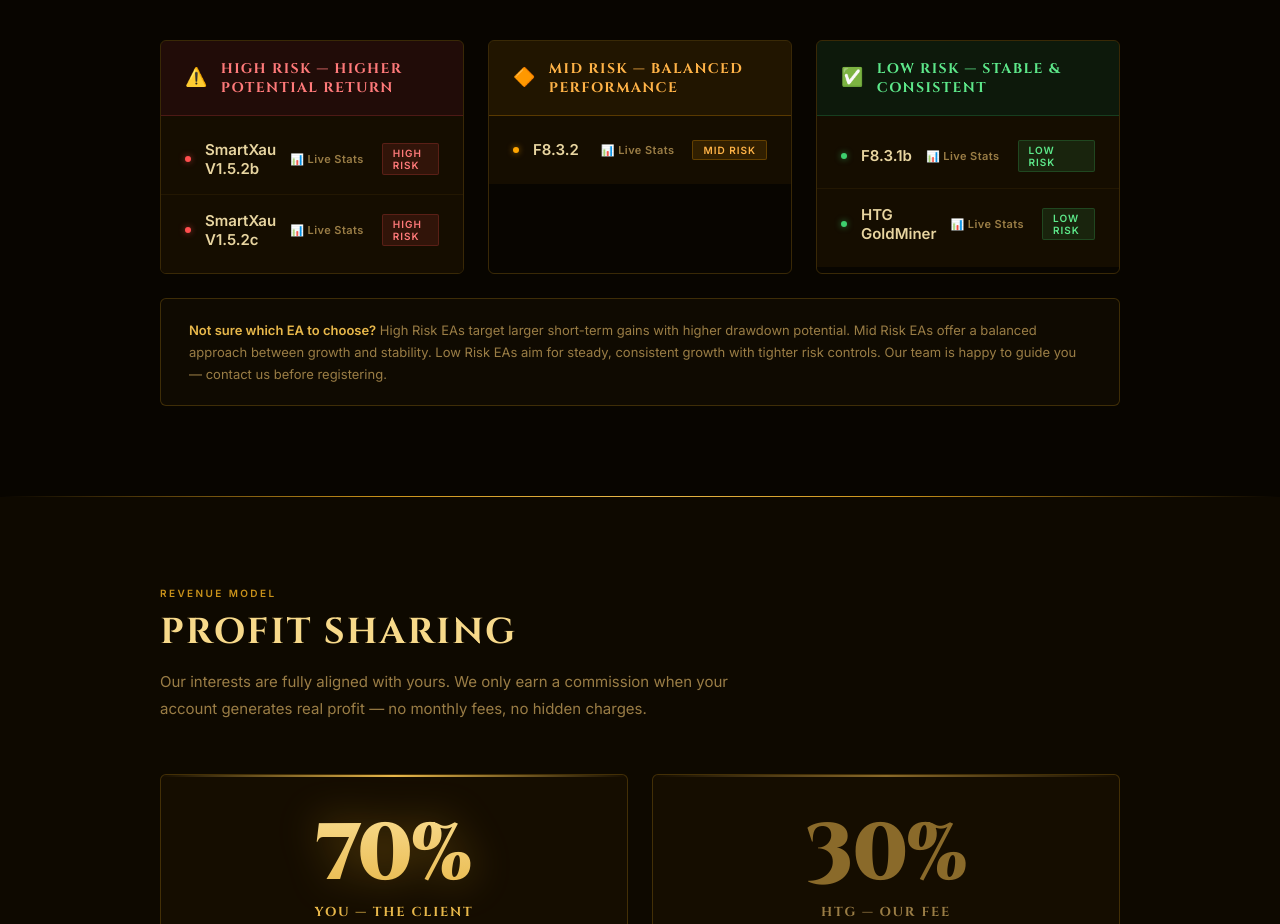
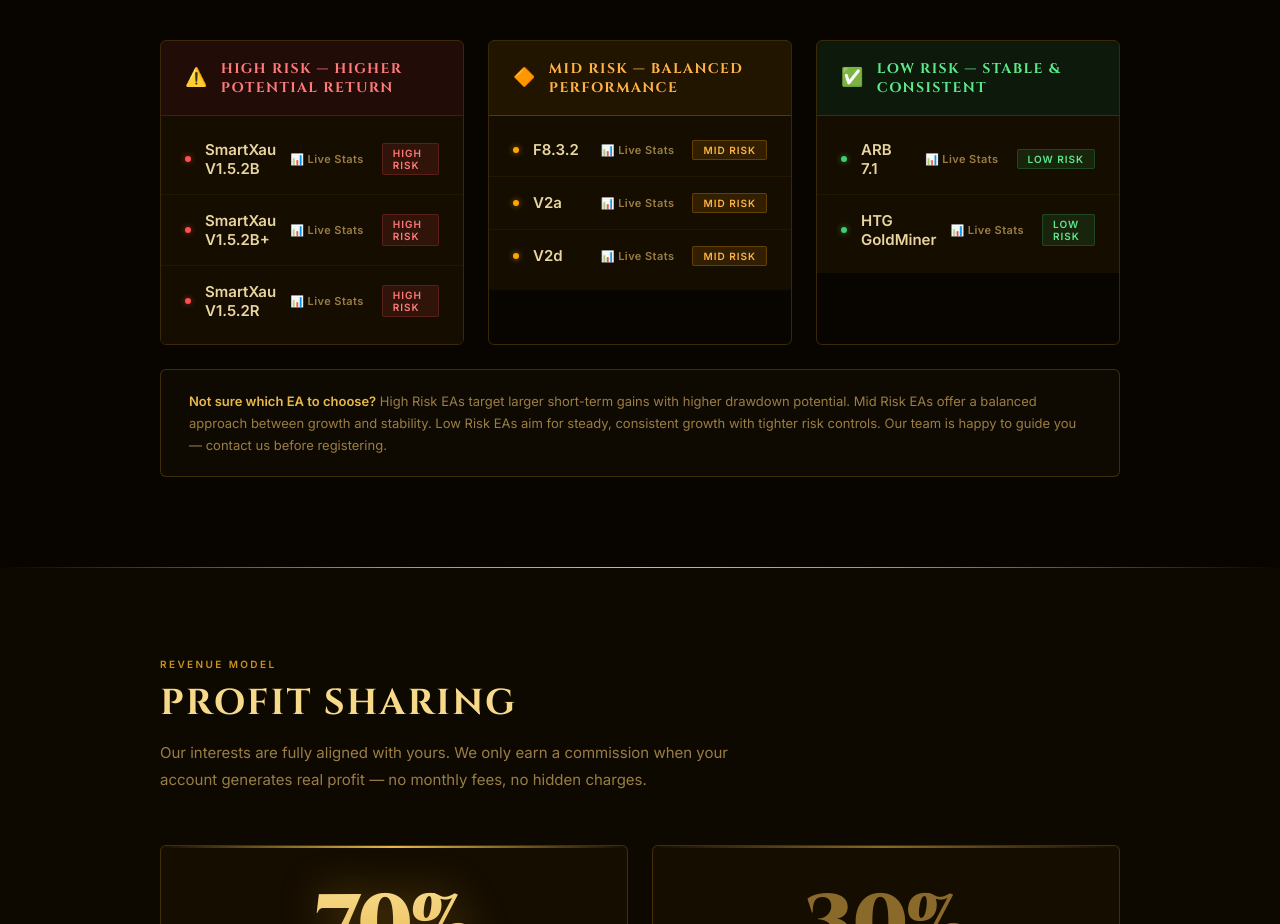
Before and after one commit to HuangTechnologyGlobal/HTGlobal, a plain HTML site: page index.html in a window 1280 px wide. Shown: the part 1740-2664 px from the top of the page. Drawn offline with Linux system fonts and the light colour scheme.

Commit message:
index.html

```diff
--- a/index.html
+++ b/index.html
@@ -634,13 +634,19 @@
           <div class="ea-card-body">
             <a class="ea-item ea-link" href="https://www.myfxbook.com/members/HianWi/htg-ea-smart-v152b/12086492" target="_blank">
               <div class="ea-bullet"></div>
-              <span class="ea-name">SmartXau V1.5.2b</span>
+              <span class="ea-name">SmartXau V1.5.2B</span>
               <span class="ea-live">📊 Live Stats</span>
               <span class="ea-tag">High Risk</span>
             </a>
             <a class="ea-item ea-link" href="https://www.myfxbook.com/members/HianWi/ea-htg-smartxau-v152c/12091086" target="_blank">
               <div class="ea-bullet"></div>
-              <span class="ea-name">SmartXau V1.5.2c</span>
+              <span class="ea-name">SmartXau V1.5.2B+</span>
+              <span class="ea-live">📊 Live Stats</span>
+              <span class="ea-tag">High Risk</span>
+            </a>
+            <a class="ea-item ea-link" href="" target="_blank">
+              <div class="ea-bullet"></div>
+              <span class="ea-name">SmartXau V1.5.2R</span>
               <span class="ea-live">📊 Live Stats</span>
               <span class="ea-tag">High Risk</span>
             </a>
@@ -660,6 +666,18 @@
               <span class="ea-live">📊 Live Stats</span>
               <span class="ea-tag">Mid Risk</span>
             </a>
+            <a class="ea-item ea-link" href="" target="_blank">
+              <div class="ea-bullet"></div>
+              <span class="ea-name">V2a</span>
+              <span class="ea-live">📊 Live Stats</span>
+              <span class="ea-tag">Mid Risk</span>
+            </a>
+            <a class="ea-item ea-link" href="" target="_blank">
+              <div class="ea-bullet"></div>
+              <span class="ea-name">V2d</span>
+              <span class="ea-live">📊 Live Stats</span>
+              <span class="ea-tag">Mid Risk</span>
+            </a>
           </div>
         </div>
 
@@ -670,9 +688,9 @@
             Low Risk — Stable & Consistent
           </div>
           <div class="ea-card-body">
-            <a class="ea-item ea-link" href="https://www.myfxbook.com/members/HianWi/htg-ea-f831b/12045251" target="_blank">
+            <a class="ea-item ea-link" href="" target="_blank">
               <div class="ea-bullet"></div>
-              <span class="ea-name">F8.3.1b</span>
+              <span class="ea-name">ARB 7.1</span>
               <span class="ea-live">📊 Live Stats</span>
               <span class="ea-tag">Low Risk</span>
             </a>
```
